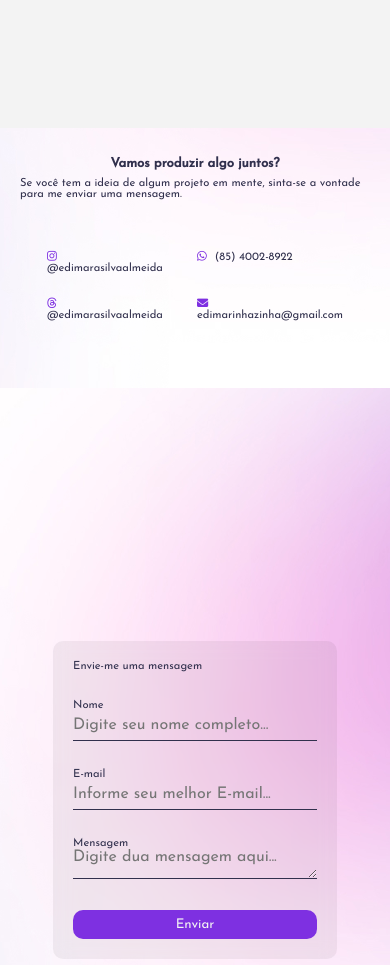
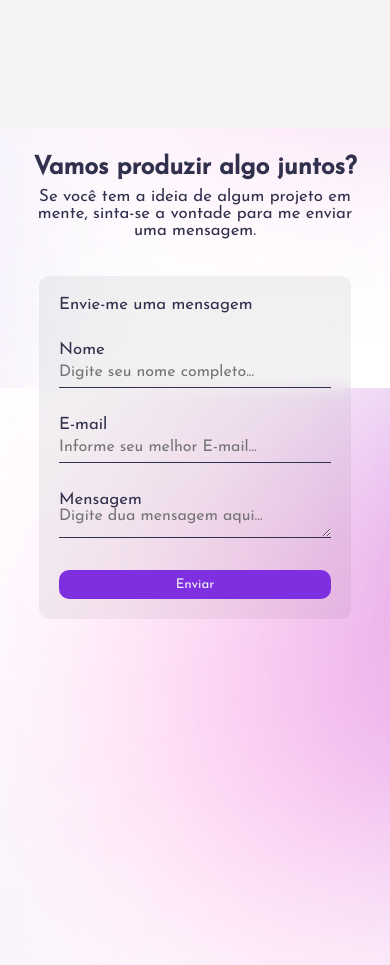
Before and after one commit to ppedrolucas/Ediceleste, a plain HTML site: page index.html in a window 390 px wide. Shown: the part 1300-2265 px from the top of the page. Drawn offline with Linux system fonts and the light colour scheme.

Commit message:
fale comigo parcialmente pronto

```diff
--- a/index.html
+++ b/index.html
@@ -62,13 +62,13 @@
 
     <section class="contact">
       <div class="titleUs">
-        <h3>Vamos produzir algo juntos?</h3>
+        <h2>Vamos produzir algo juntos?</h2>
         <p>
           Se você tem a ideia de algum projeto em mente, sinta-se a vontade para
           me enviar uma mensagem.
         </p>
       </div>
-      <div class="contactus">
+      <div id="contact">
         <div class="my-links">
           <a href=""><i class="fa-brands fa-instagram"></i>@edimarasilvaalmeida</a>
           <a href=""><i class="fa-brands fa-whatsapp"></i>(85) 4002-8922</a>
--- a/style.css
+++ b/style.css
@@ -99,45 +99,48 @@ body {
 .social-medias a:hover {
   border-radius: 50%;
 }
-/*Terceira Seção*/
+
+/*Fale comigo*/
 .contact {
   height: 100vh;
   display: grid;
   place-items: center;
-  font-size: 1.5em;
+  font-size: 1.5rem;
 }
 .contact .titleUs {
   display: flex;
   flex-direction: column;
   align-items: center;
-  gap: 20px;
-  padding: 30px 0;
+  gap: 18px;
+  padding: 20px 0;
 }
-.contact .contactus {
+.contact #contact {
   width: 80%;
   height: calc(100vh - 128px);
   display: flex;
   align-items: center;
   justify-content: space-between;
 }
+#contact .my-links {
+  font-size: 20px;
+  display: grid;
+  gap: 20px;
+}
 .my-links a {
   color: #31304d;
 }
 .my-links a i {
   color: #7e30e1;
-
   padding-right: 8px;
 }
-.contactus .my-links {
-  display: grid;
-  gap: 18px;
-}
+
 /*formulario*/
 .formulario {
   padding: 20px;
   background: rgba(0, 0, 0, 0.05);
   backdrop-filter: blur(8px);
   border-radius: 10px;
+  font-size: 20px;
 }
 fieldset {
   display: grid;
@@ -197,7 +200,7 @@ footer {
   #nav.active #menu {
     height: calc(234px - 82px);
     visibility: visible;
-    overflow-y: hidden; /*facultativo*/
+    overflow-y: hidden;
   }
   #menu a {
     padding: 1rem 0;
@@ -230,19 +233,27 @@ footer {
     font-size: 22px;
   }
 
-  .contact {
-    font-size: 0.7rem;
-  }
   .contact .titleUs {
     padding: 16px 20px;
     gap: 8px;
+    text-align: center;
   }
-  .contact .my-links {
-    display: grid;
-    grid-template-columns: repeat(2, 1fr);
-    gap: 8px;
+  .titleUs h2 {
+    font-size: 25px;
   }
-  .contactus {
-    flex-direction: column;
+  .titleUs p {
+    font-size: 16.8px;
+  }
+  #contact {
+    flex-direction: column-reverse;
+  }
+  .my-links a {
+    display: none;
+  }
+  .formulario {
+    font-size: 16.8px;
+  }
+  .contact #contact {
+    height: calc(100vh - 158px);
   }
 }
```
